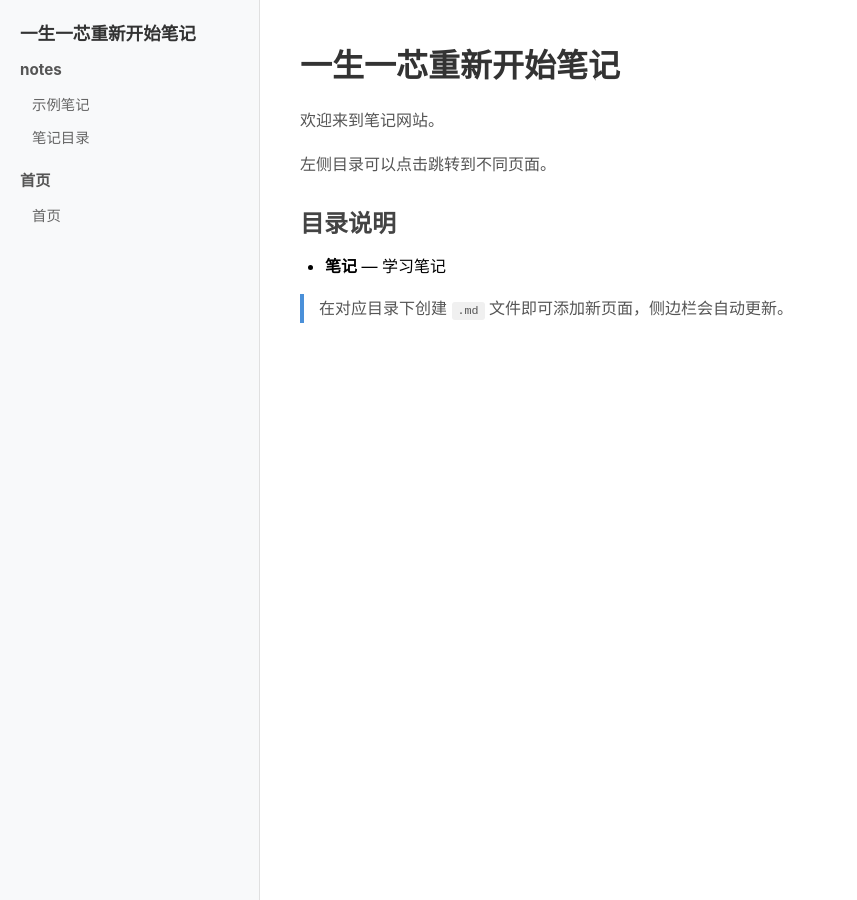
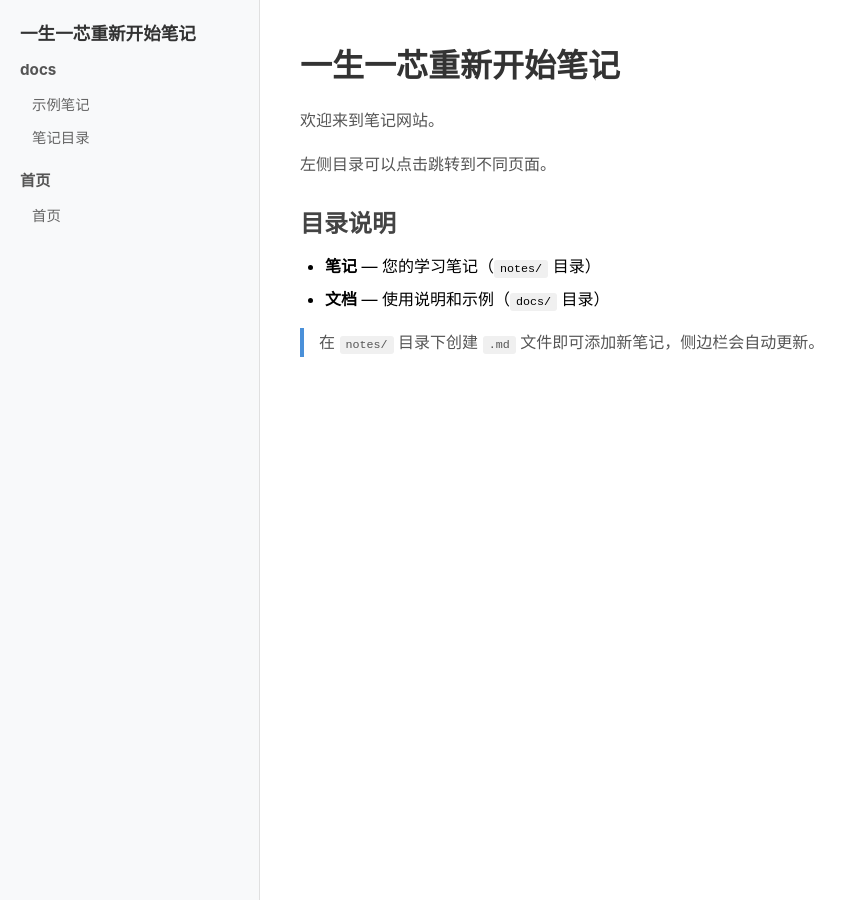
Before and after one commit to 123Onetwothree123/OSOCRestartNotes, a Jekyll site: the page built from index.md, in a window 1280 px wide. Shown: the whole page, without its empty margins (0-857 px from the left). Built offline with Jekyll 4.4.1, drawn with Linux system fonts in a browser that asks for light colours.

Commit message:
Move example files to docs/, keep notes/ empty for user content

```diff
--- a/index.md
+++ b/index.md
@@ -11,6 +11,7 @@ title: 首页
 
 ## 目录说明
 
-- **笔记** — 学习笔记
+- **笔记** — 您的学习笔记（`notes/` 目录）
+- **文档** — 使用说明和示例（`docs/` 目录）
 
-> 在对应目录下创建 `.md` 文件即可添加新页面，侧边栏会自动更新。
+> 在 `notes/` 目录下创建 `.md` 文件即可添加新笔记，侧边栏会自动更新。
```
Also changed, not shown: docs/example-note.md (renamed from notes/example-note.md), docs/index.md (renamed from notes/index.md).
